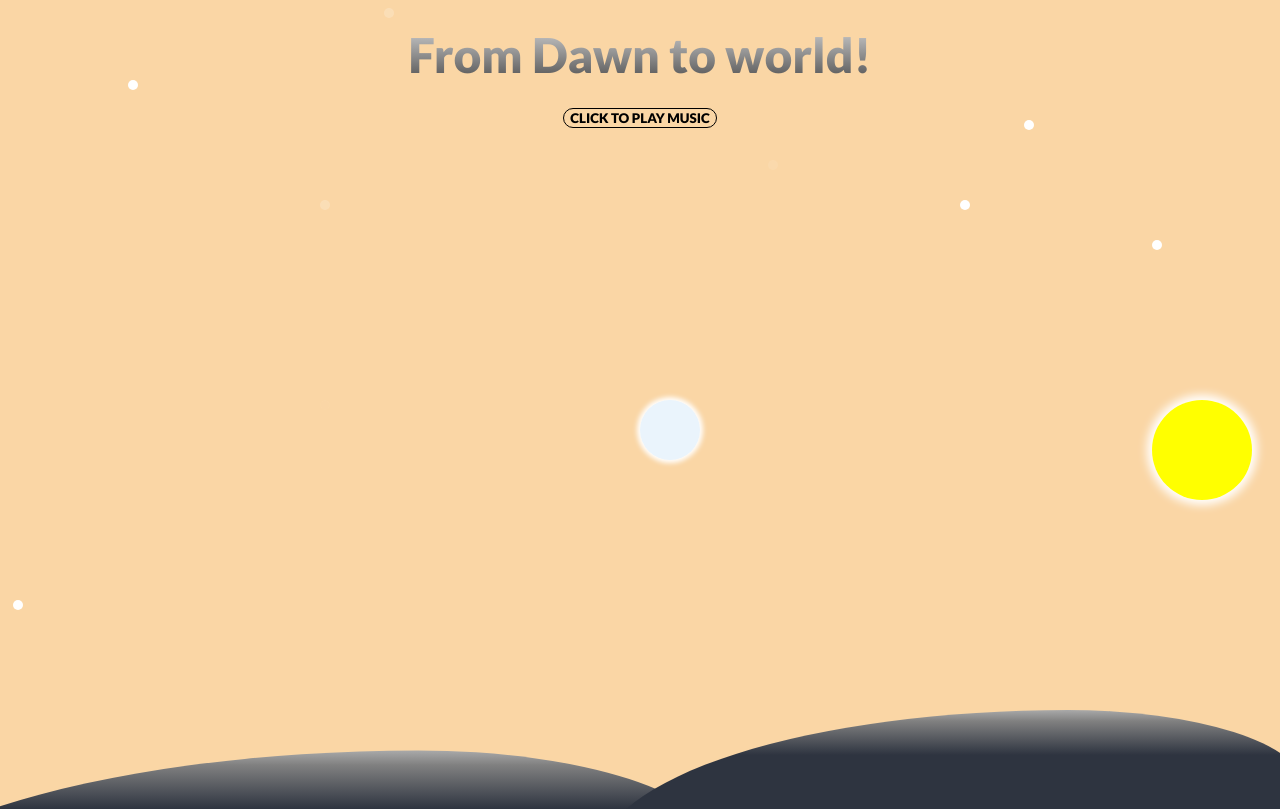
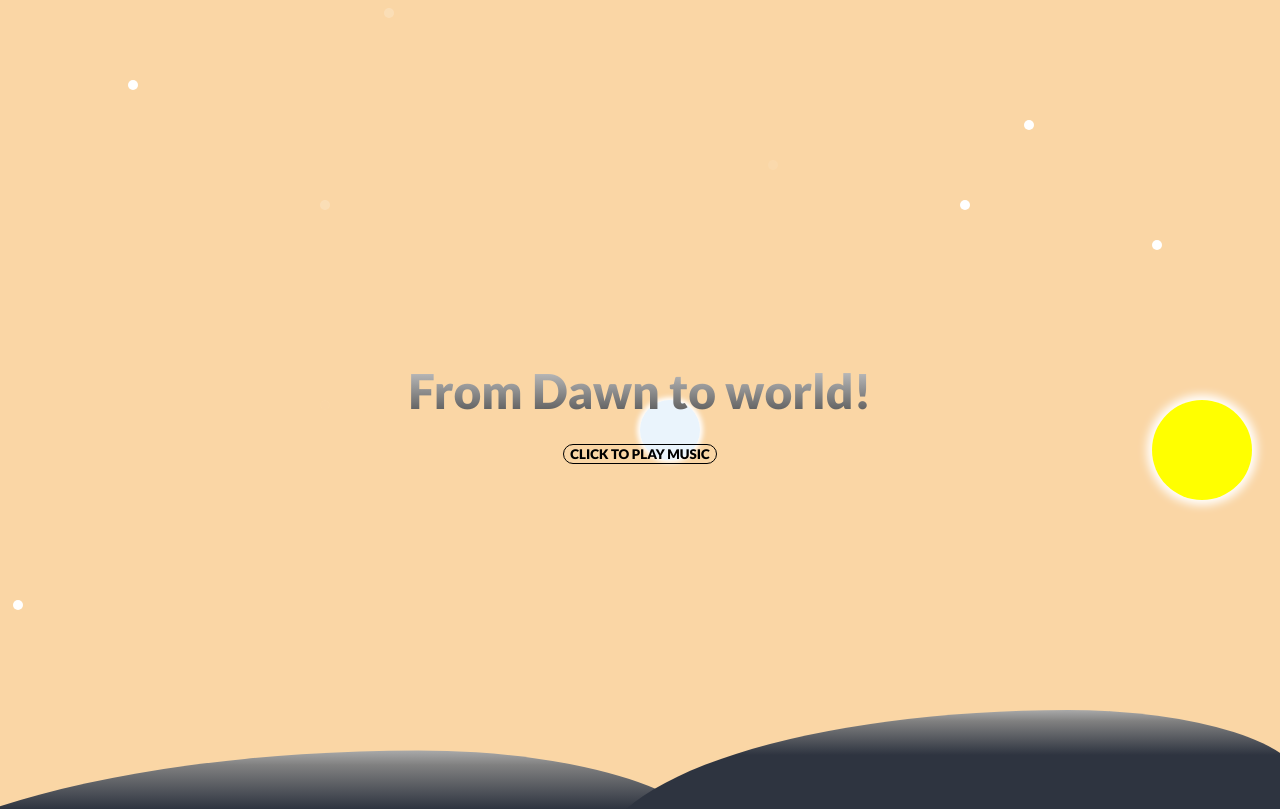
Before and after one commit to susahcebok/radio-online, a Svelte app: page / in a window 1280 px wide. Shown: the top 809 px of the page. Built offline with nearby package versions, Linux system fonts and the light colour scheme.

Commit message:
Update global.css

```diff
--- a/public/global.css
+++ b/public/global.css
@@ -28,8 +28,7 @@
 }
 
 html, body {
-  width: 100%;
-  height: auto;
+  height: 100%;
   padding: 0;
   margin: 0;
   border: 0;
```
